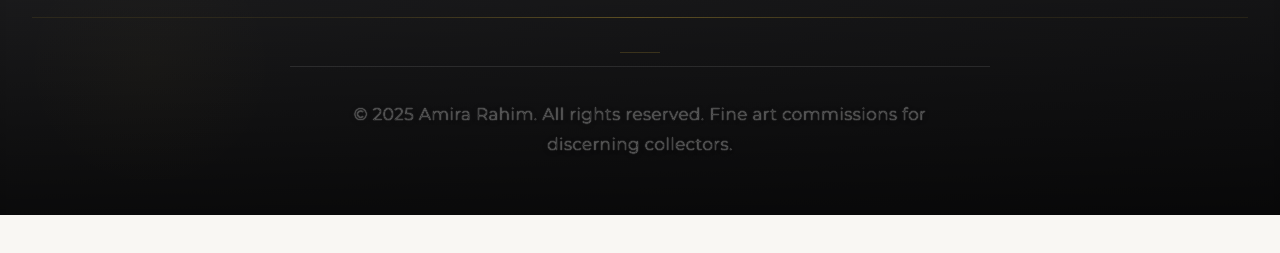
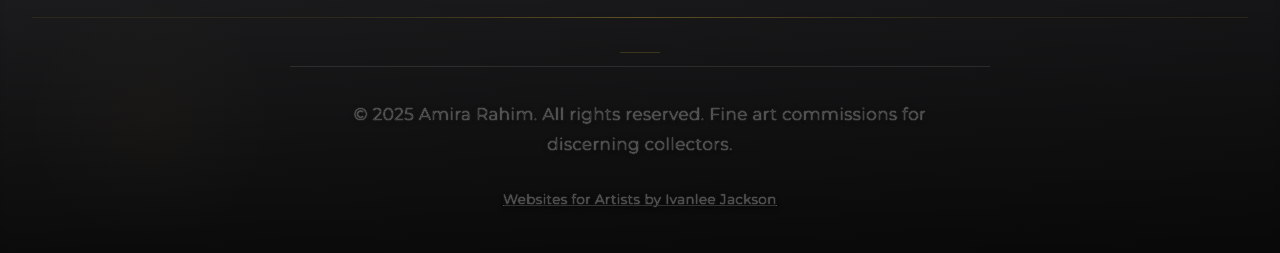
Before and after one commit to KingIVthe1st/amiracommisions, a plain HTML site: page docs/index.html in a window 1280 px wide. Shown: the part 5276-5529 px from the top of the page. Before the commit the page ends 5491 px from the top, so only its background shows below. Drawn offline with Linux system fonts and the light colour scheme.

Commit message:
Add 'Websites for Artists by Ivanlee Jackson' to footer

```diff
--- a/docs/index.html
+++ b/docs/index.html
@@ -287,6 +287,7 @@
             </div>
             <div class="copyright">
                 <p>&copy; 2025 Amira Rahim. All rights reserved. Fine art commissions for discerning collectors.</p>
+                <p><u style="font-size: 0.8em;">Websites for Artists by Ivanlee Jackson</u></p>
             </div>
         </div>
     </footer>
```
